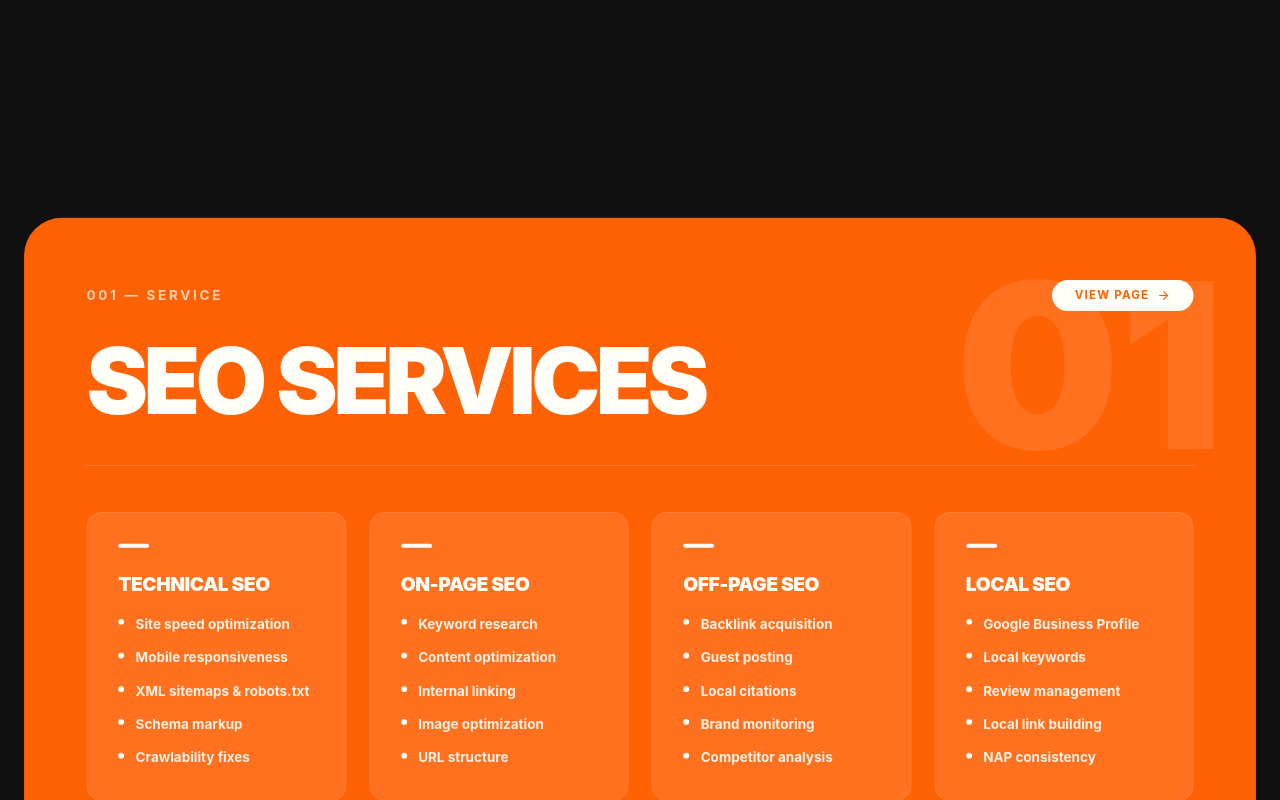
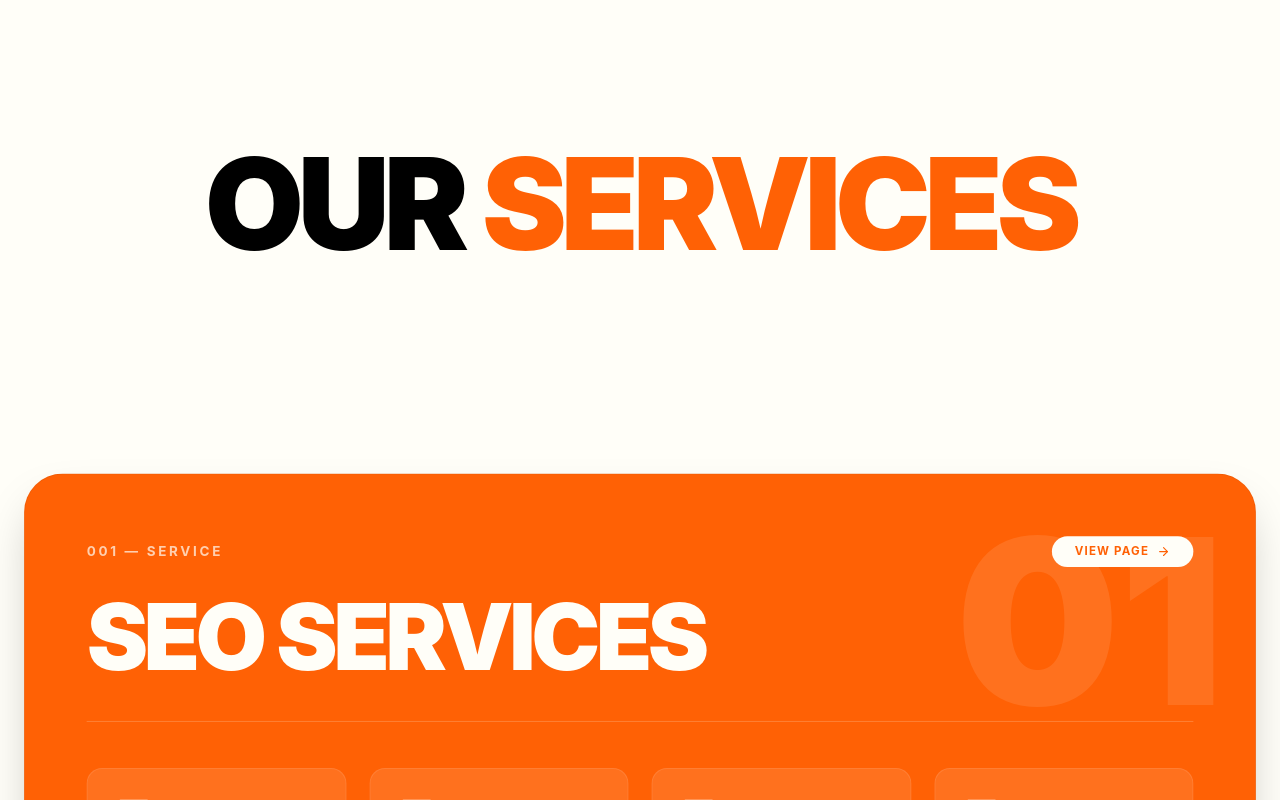
Before and after one commit to Ishaan-Gpt/eegnite-Final, a Next.js app: page / in a window 1280 px wide. Shown: the part 3820-4620 px from the top of the page. Built offline with nearby package versions, Linux system fonts and the light colour scheme; no server answers.

Commit message:
Updated Services section BG to white and added OUR SERVICES title

```diff
--- a/src/components/Services.tsx
+++ b/src/components/Services.tsx
@@ -199,7 +199,18 @@ const ServiceCard = ({ service, index, total }: { service: typeof services[0], i
 
 export default function Services() {
     return (
-        <section className="bg-[#111] py-20 lg:py-40" id="services">
+        <section className="bg-white py-20 lg:py-40" id="services">
+            <div className="max-w-7xl mx-auto px-6 mb-24 lg:mb-32 text-center">
+                <motion.h2
+                    initial={{ opacity: 0, y: 30 }}
+                    whileInView={{ opacity: 1, y: 0 }}
+                    viewport={{ once: true }}
+                    className="text-6xl lg:text-[8rem] font-black uppercase tracking-tighter leading-none text-black"
+                >
+                    Our <span className="text-[#FF6105]">Services</span>
+                </motion.h2>
+            </div>
+
             <div className="relative">
                 {services.map((service, index) => (
                     <ServiceCard
```
